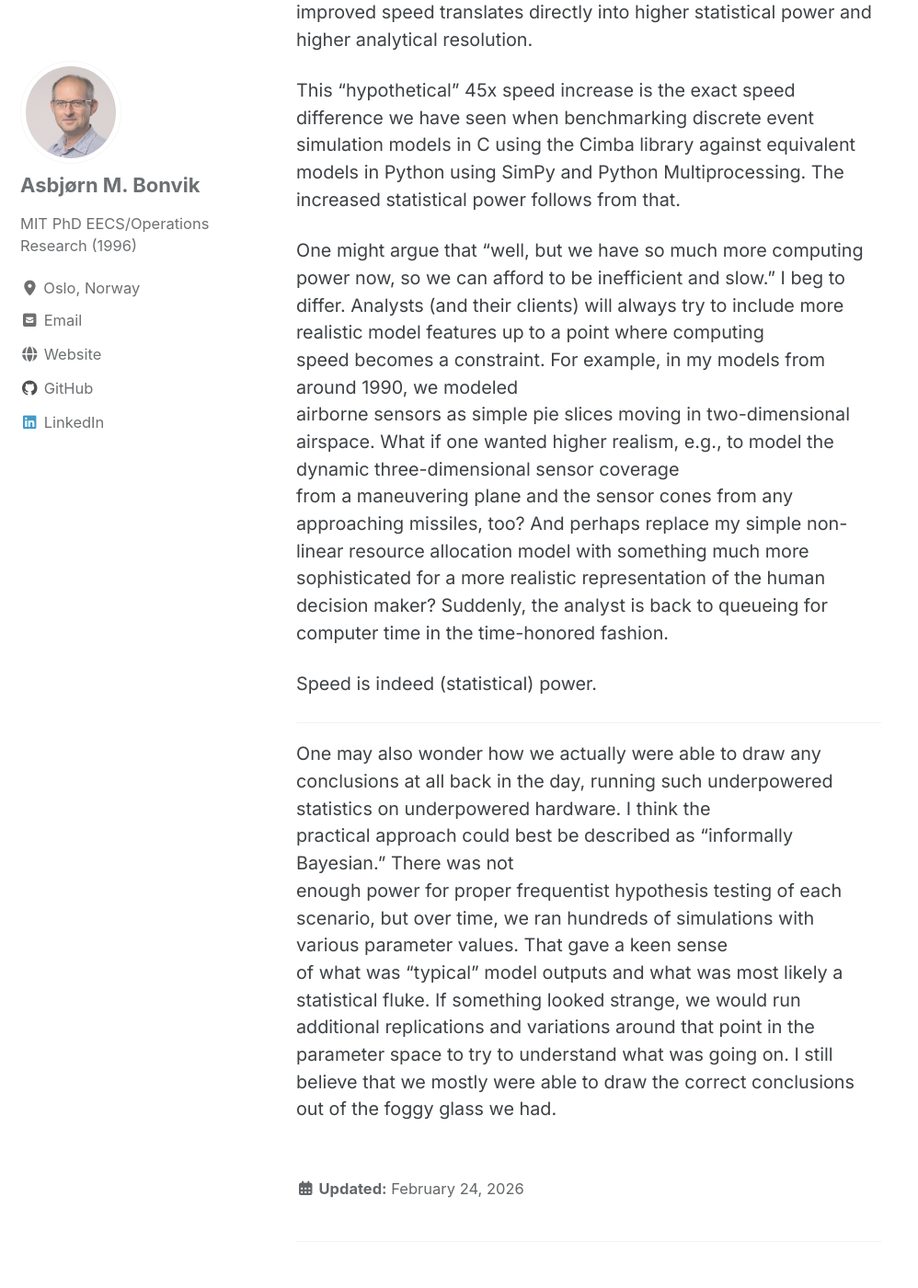
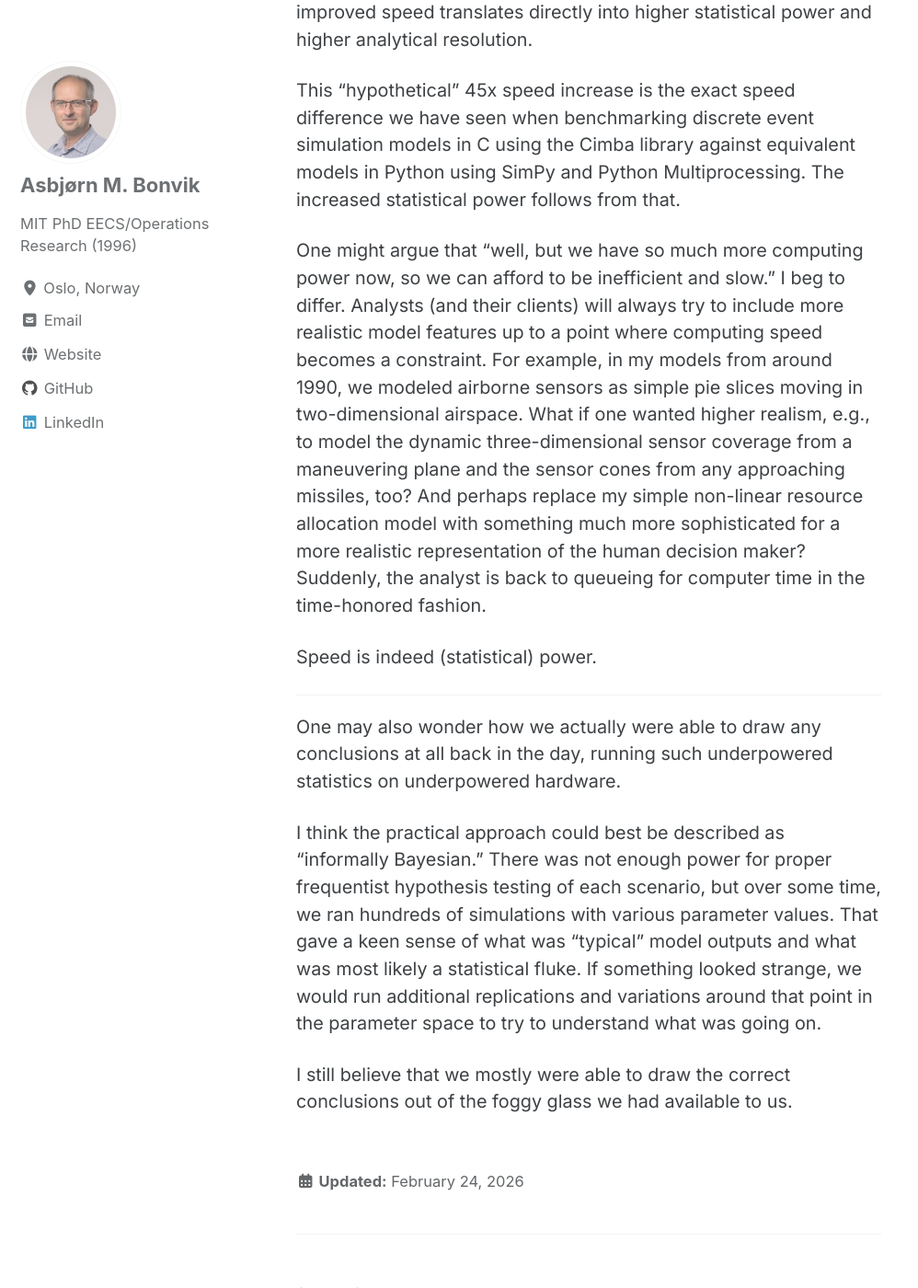
Before and after one commit to ambonvik/ambonvik.github.io, a Jekyll site: the page built from _posts/2026-02-25-speed-is-power.markdown, in a window 1280 px wide and 1400 px high, scrolled down 5969 px. Shown: the whole window at 92% size, without its empty margins (0-998 px from the left). Built offline with Jekyll 4.4.1, drawn with Linux system fonts in a browser that asks for light colours; cached includes are drawn as plain includes; comment, search, counter and statistics services are not loaded.

Commit message:
Minor edits

```diff
--- a/_posts/2026-02-25-speed-is-power.markdown
+++ b/_posts/2026-02-25-speed-is-power.markdown
@@ -136,21 +136,24 @@ speed becomes a constraint. For example, in my models from around 1990, we model
 airborne sensors as simple pie slices moving in two-dimensional airspace. What if one
 wanted higher realism, e.g., to model the dynamic three-dimensional sensor coverage
 from a maneuvering plane and the sensor cones from any approaching missiles, too? And
-perhaps replace my simple non-linear resource allocation model with something much more
-sophisticated for a more realistic representation of the human decision maker? Suddenly,
-the analyst is back to queueing for computer time in the time-honored fashion.
+perhaps replace my simple non-linear resource allocation model with something much
+more sophisticated for a more realistic representation of the human decision maker?
+Suddenly, the analyst is back to queueing for computer time in the time-honored fashion.
 
 Speed is indeed (statistical) power.
 
 ***
 
 One may also wonder how we actually were able to draw any conclusions at all back in
-the day, running such underpowered statistics on underpowered hardware. I think the
-practical approach could best be described as "informally Bayesian." There was not
-enough power for proper frequentist hypothesis testing of each scenario, but over time,
-we ran hundreds of simulations with various parameter values. That gave a keen sense
-of what was "typical" model outputs and what was most likely a statistical fluke. If
-something looked strange, we would run additional replications and variations around
-that point in the parameter space to try to understand what was going on. I still
-believe that we mostly were able to draw the correct conclusions out of the foggy
-glass we had.
+the day, running such underpowered statistics on underpowered hardware.
+
+I think the practical approach could best be described as "informally Bayesian." There
+was not enough power for proper frequentist hypothesis testing of each scenario, but
+over some time, we ran hundreds of simulations with various parameter values. That
+gave a keen sense of what was "typical" model outputs and what was most likely a
+statistical fluke. If something looked strange, we would run additional replications
+and variations around that point in the parameter space to try to understand what was
+going on.
+
+I still believe that we mostly were able to draw the correct conclusions out of the foggy
+glass we had available to us.
```
